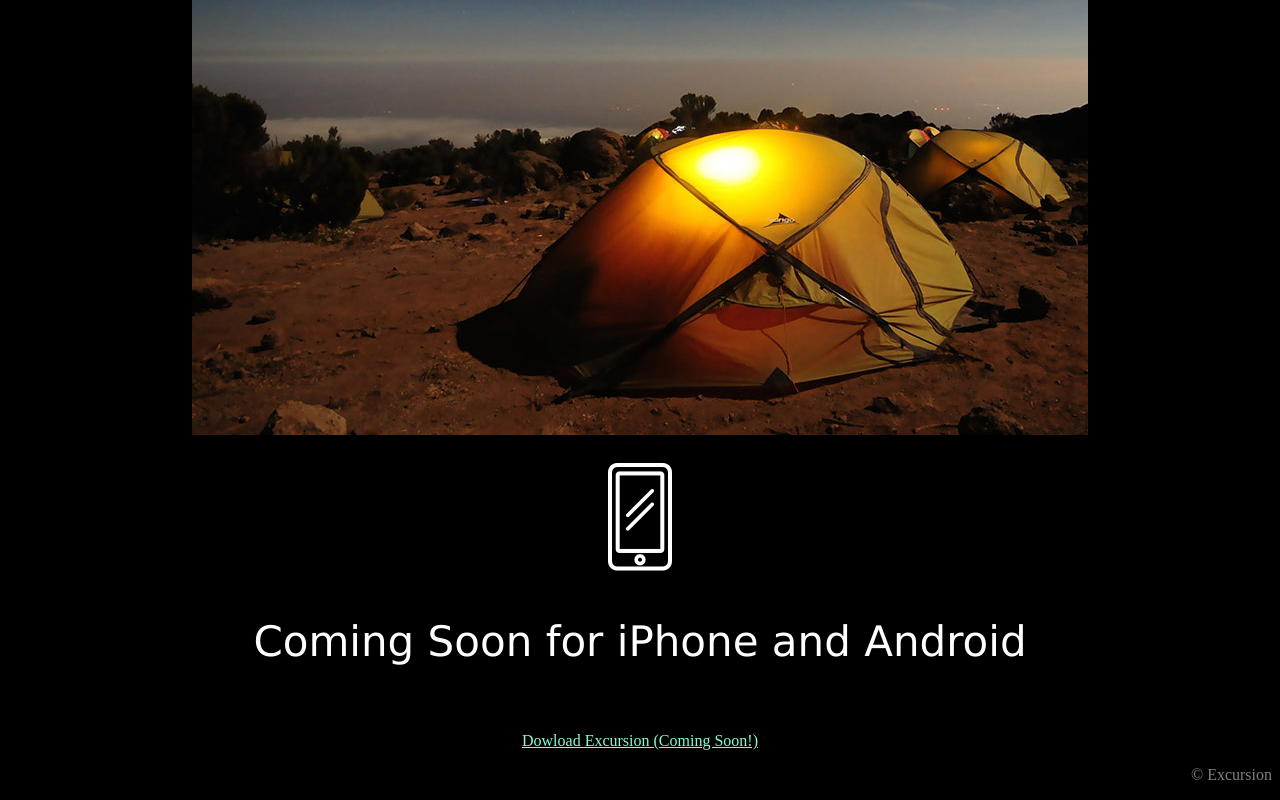
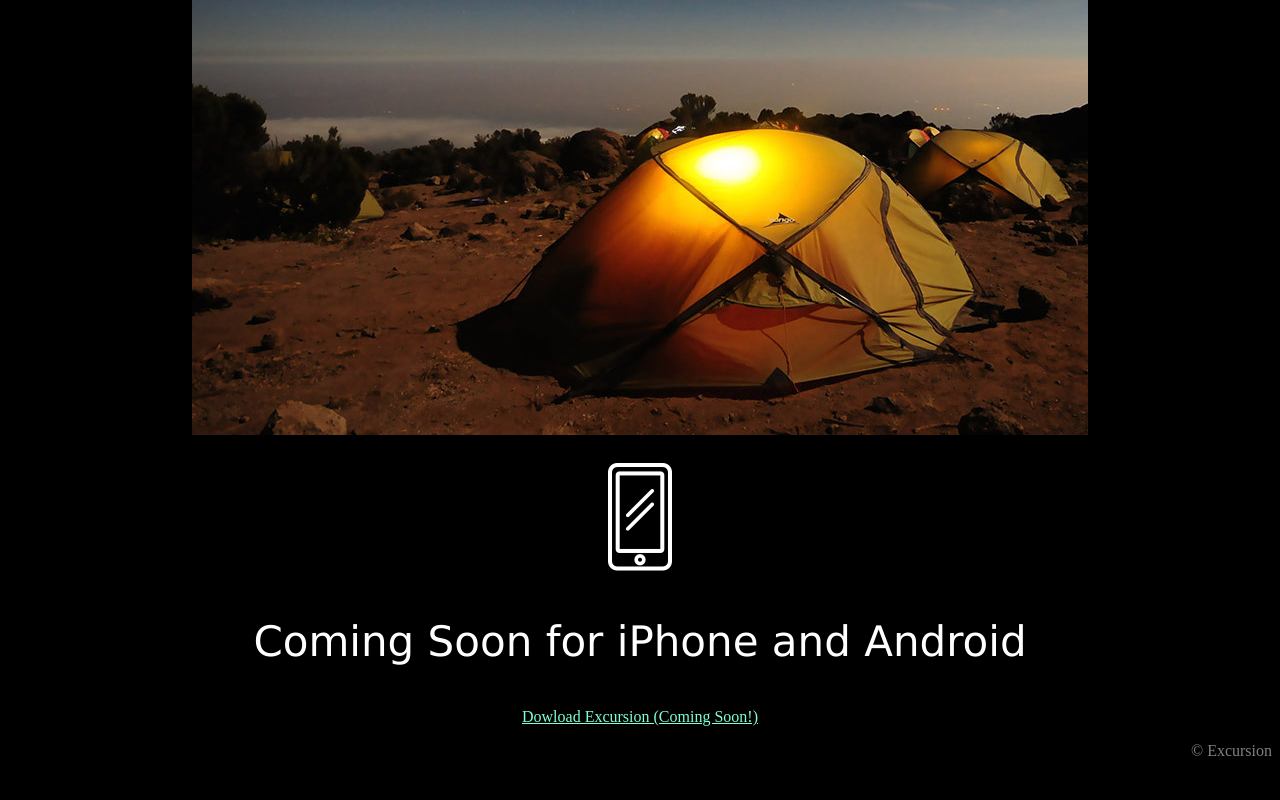
Before and after one commit to mario17b/excursion, a plain HTML site: page index.html in a window 1280 px wide. Shown: the part 519-1319 px from the top of the page. After the commit the page ends 1295 px from the top, so only its background shows below. Drawn offline with Linux system fonts and the light colour scheme.

Commit message:
final product

```diff
--- a/resources/css/style.css
+++ b/resources/css/style.css
@@ -45,7 +45,6 @@ body {
   font-weight: 300;
   font-family: Verdana;
   color: white;
-  padding-bottom: 24px;
 }
 
 #excursion {
```
Also changed, not shown: index.html (+1 -1 lines).
